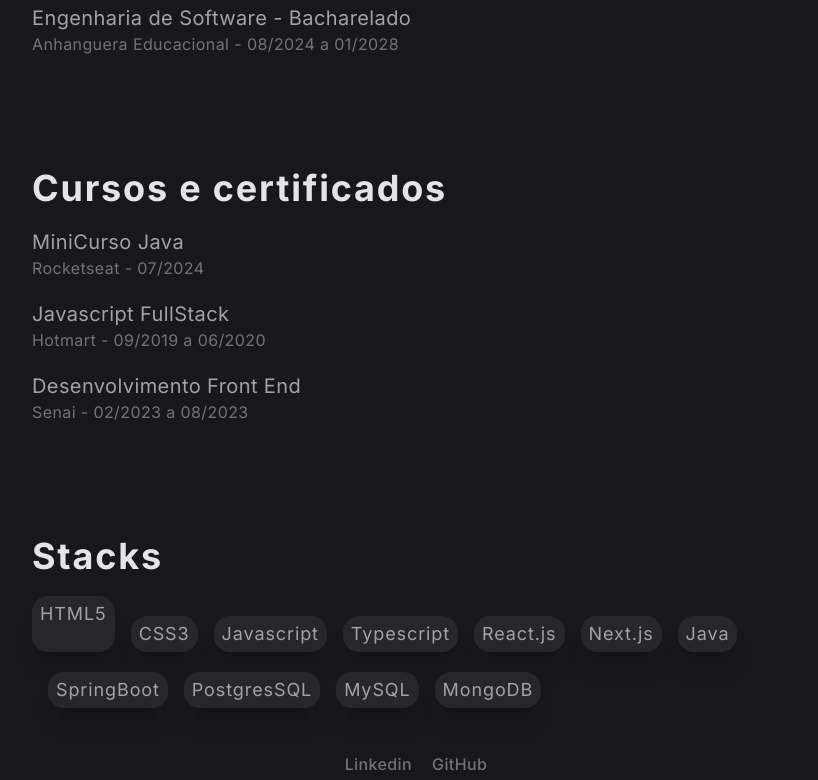
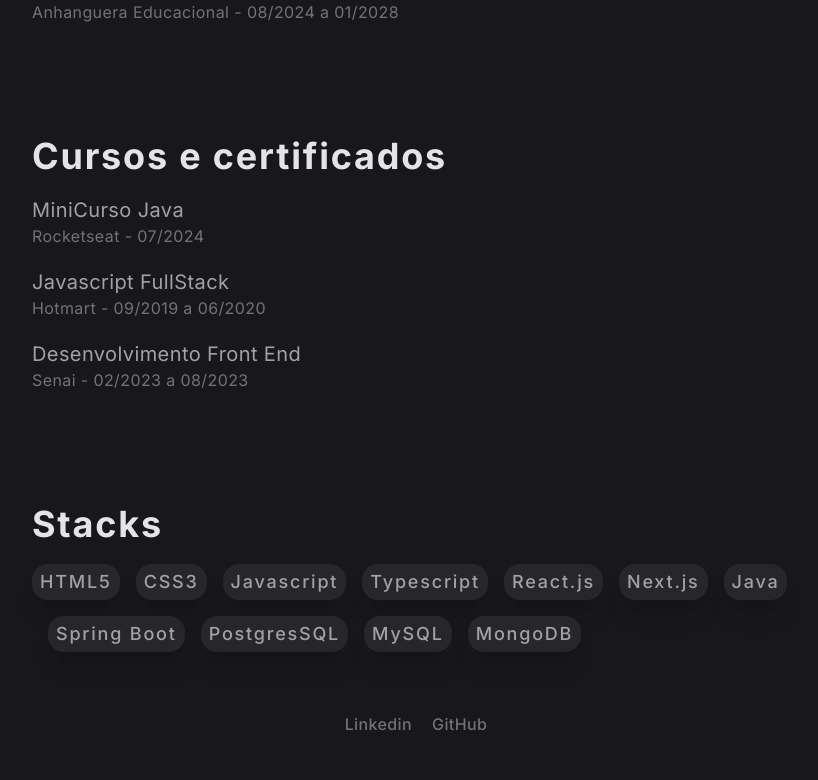
Before and after one commit to PabloJesusdaSilva/portfolio, a Next.js app: page /about-me in a window 1280 px wide. Shown: the part 679-1459 px from the top of the page, without its empty margins (224-1042 px from the left). After the commit the page ends 1419 px from the top, so only its background shows below. Built offline with nearby package versions, Linux system fonts and the light colour scheme.

Commit message:
feat: styling toogle menu

```diff
--- a/src/app/about-me/page.tsx
+++ b/src/app/about-me/page.tsx
@@ -2,9 +2,11 @@ import Image from 'next/image';
 
 import AboutImage from '@/app/assets/eu.jpg'
 
+const stacks: string[] = ["HTML5", "CSS3", "Javascript", "Typescript", "React.js", "Next.js", "Java", "Spring Boot", "PostgresSQL", "MySQL", "MongoDB"];
+
 const AboutMePage = () => {
    return (
-      <section className='w-full space-y-28'>
+      <section className='w-full space-y-28 mt-20'>
          <div className='flex justify-center'>
             <Image
                alt=''
@@ -75,40 +77,19 @@ const AboutMePage = () => {
                <h1 className='text-zinc-200 text-4xl font-bold tracking-wider'>
                   Stacks
                </h1>
-               <div className='flex flex-wrap text-zinc-400 text-lg tracking-wider space-x-4 space-y-5 mt-5'>
-                  <span className='bg-zinc-800 px-2 py-1 rounded-2xl shadow-xl'>
-                     HTML5
-                  </span>
-                  <span className='bg-zinc-800 px-2 py-1 rounded-2xl shadow-xl'>
-                     CSS3
-                  </span>
-                  <span className='bg-zinc-800 px-2 py-1 rounded-2xl shadow-xl'>
-                     Javascript
-                  </span>
-                  <span className='bg-zinc-800 px-2 py-1 rounded-2xl shadow-xl'>
-                     Typescript
-                  </span>
-                  <span className='bg-zinc-800 px-2 py-1 rounded-2xl shadow-xl'>
-                     React.js
-                  </span>
-                  <span className='bg-zinc-800 px-2 py-1 rounded-2xl shadow-xl'>
-                     Next.js
-                  </span>
-                  <span className='bg-zinc-800 px-2 py-1 rounded-2xl shadow-xl'>
-                     Java
-                  </span>
-                  <span className='bg-zinc-800 px-2 py-1 rounded-2xl shadow-xl'>
-                     SpringBoot
-                  </span>
-                  <span className='bg-zinc-800 px-2 py-1 rounded-2xl shadow-xl'>
-                     PostgresSQL
-                  </span>
-                  <span className='bg-zinc-800 px-2 py-1 rounded-2xl shadow-xl'>
-                     MySQL
-                  </span>
-                  <span className='bg-zinc-800 px-2 py-1 rounded-2xl shadow-xl'>
-                     MongoDB
-                  </span>
+               <div className='flex flex-wrap text-zinc-400 text-lg tracking-widest space-x-4 mt-5'>
+                  {
+                     stacks.map(item => {
+                        return (
+                           <span
+                              key={item}
+                              className='transition-all duration-500 bg-zinc-800 text-zinc-400 px-2 py-1 rounded-2xl shadow-xl mb-4 hover:scale-105 hover:bg-purple-800 hover:text-zinc-200 font-medium'
+                           >
+                              {item}
+                           </span>
+                        )
+                     })
+                  }
                </div>
             </div>
          </div>
--- a/src/app/components/ProjectCard.tsx
+++ b/src/app/components/ProjectCard.tsx
@@ -1,7 +1,4 @@
 "use client";
-
-import Image from 'next/image';
-import Link from 'next/link';
 
 interface ProjectInformation {
    image: any
@@ -10,45 +7,8 @@ interface ProjectInformation {
    repositoriePath: string;
 }
 
-export default function ProjectCard ({
-   image,
-   title,
-   repositoriePath,
-   deployPath
-}: ProjectInformation ) {
+export default function ProjectCard() {
    return (
-      <div className='group w-full pr-3 lg:w-3/4'>
-         <Image
-            alt=''
-            src={image}
-            className='rounded-lg transition-all group-hover:-translate-y-2'
-         />
-
-         <article
-            className='
-               flex flex-col items-start
-               md:flex-row justify-between md:items-center w-full
-            '>
-            <div className='opacity-0 transition-all duration-300 flex space-x-8 mt-6 group-hover:opacity-100'>
-               <button className='px-5 py-2 font-semibold text-xl text-zinc-50 rounded-lg bg-gradient-to-r from-rose-400 via-fuchsia-500 to-indigo-500 transition-all duration-300 delay-75 ease-in-out  group-hover:-translate-y-2'>
-                  Deploy
-               </button>
-
-               <button className='px-5 py-2 font-semibold text-xl text-zinc-50 rounded-lg bg-gradient-to-r from-rose-400 via-fuchsia-500 to-indigo-500 transition-all duration-300 delay-75 ease-in-out  group-hover:-translate-y-2'>
-                  Code
-               </button>
-            </div>
-
-            <div
-               className='
-                  -order-1 mt-5 opacity-0 cpr-1 transition-all duration-300 delay-75 ease-in-out group-hover:-translate-y-2 group-hover:opacity-100
-                  md:order-1
-               '>
-               <h4 className='font-bold text-2xl text-zinc-200 tracking-wider'>
-                  {title}
-               </h4>
-            </div>
-         </article>
-      </div>
+      <></>
    )
 }
--- a/src/app/components/ToogleMenu.tsx
+++ b/src/app/components/ToogleMenu.tsx
@@ -1,4 +1,8 @@
-import { CommandIcon } from 'lucide-react';
+import {
+   CommandIcon,
+   HomeIcon,
+   UserIcon
+ } from 'lucide-react';
 
 import { useNav } from '../context/MenuModal';
 
@@ -6,20 +10,22 @@ const ToggleMenu: React.FC = () => {
    const { isOpen, toggleNav } = useNav();
 
    return (
-      <nav className='flex'>
+      <nav className='flex w-full justify-center'>
           <button onClick={toggleNav} className='absolute top-1 text-zinc-300'>
             {isOpen ? <CommandIcon /> : <CommandIcon />}
          </button>
          {
             isOpen && (
-               <div className='absolute top-10 text-zinc-200 text-lg'>
-                  <ul className='flex flex-col items-center mt-2 space-x-2 tracking-wider font-medium'>
-                     <li>
+               <div className='absolute top-12 flex w-80 h-28 backdrop-blur-lg text-zinc-200 text-lg z-20 rounded-xl border-zinc-950'>
+                  <ul className='flex flex-col pl-8 justify-center mt-2 space-y-4 tracking-wider font-medium  min-w-full'>
+                     <li className='flex w-max'>
+                        <HomeIcon className='mr-2' />
                         <span>
                            Home
                         </span>
                      </li>
-                     <li>
+                     <li className='flex w-max'>
+                        <UserIcon className='mr-2' />
                         <span>
                         About Me
                         </span>
--- a/src/app/partials/Header.tsx
+++ b/src/app/partials/Header.tsx
@@ -4,7 +4,7 @@ import ToggleMenu from '../components/toogleMenu';
 
 export default function Header () {
    return (
-      <header className='relative flex justify-center items-center w-full h-10 mb-28'>
+      <header className='relative flex justify-center items-center w-full h-10'>
          <nav className='relative z-20'>
             <ToggleMenu />
          </nav>
--- a/src/app/partials/ProjectSection.tsx
+++ b/src/app/partials/ProjectSection.tsx
@@ -1,5 +1,3 @@
-import ProjectCard from '../components/ProjectCard'
-
 import VtexImage from '@/app/assets/vtex-page.png'
 import AnunxImage from '@/app/assets/anunx-page.png'
 import MemojiImage from '@/app/assets/memoji.jpeg'
@@ -41,22 +39,7 @@ const data: ICard[] = [
 
 const ProjectSection = () => {
    return(
-      <section className='mt-16 ml-4'>
-         <div className='flex flex-col items-center space-y-28'>
-            {
-               data.map(card => (
-                  <ProjectCard
-                     key={card.title}
-                     image={card.image}
-                     title={card.title}
-                     repositoriePath={card.repositoriePath}
-                     deployPath={card.deployPath}
-                  />
-               ))
-            }
-
-         </div>
-      </section>
+      <></>
    )
 }
 
```
